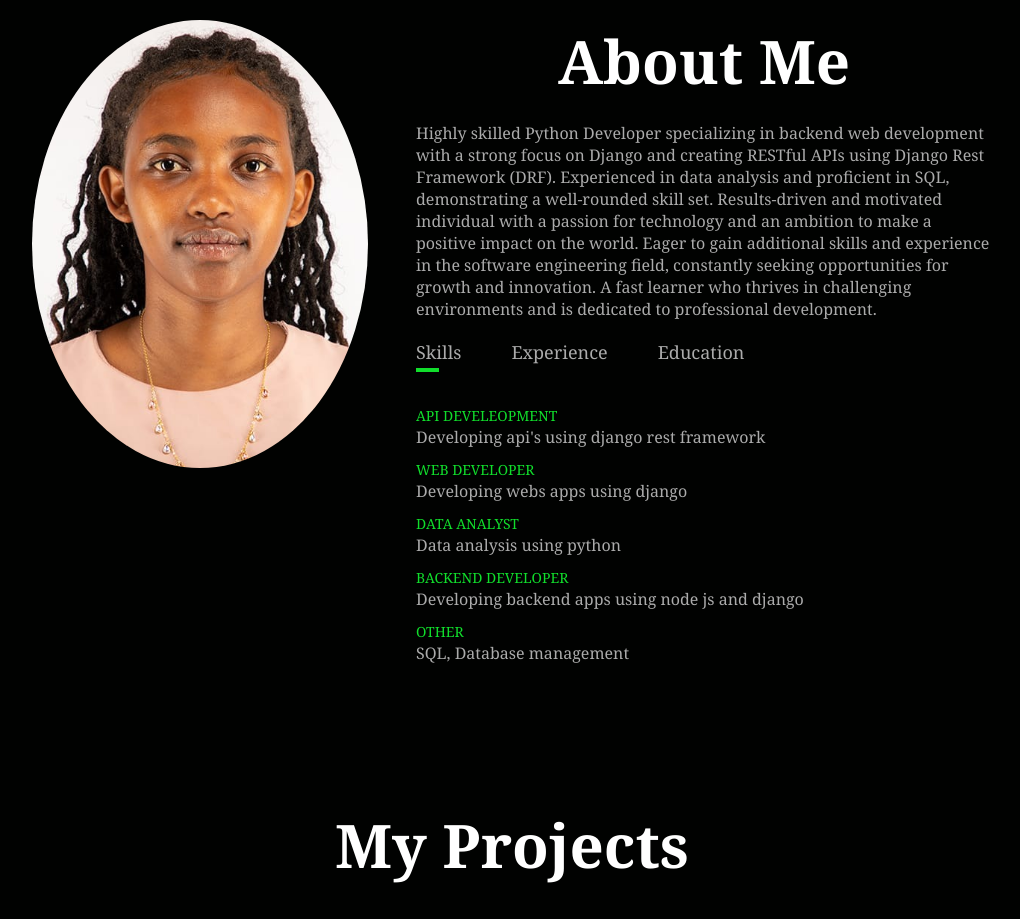
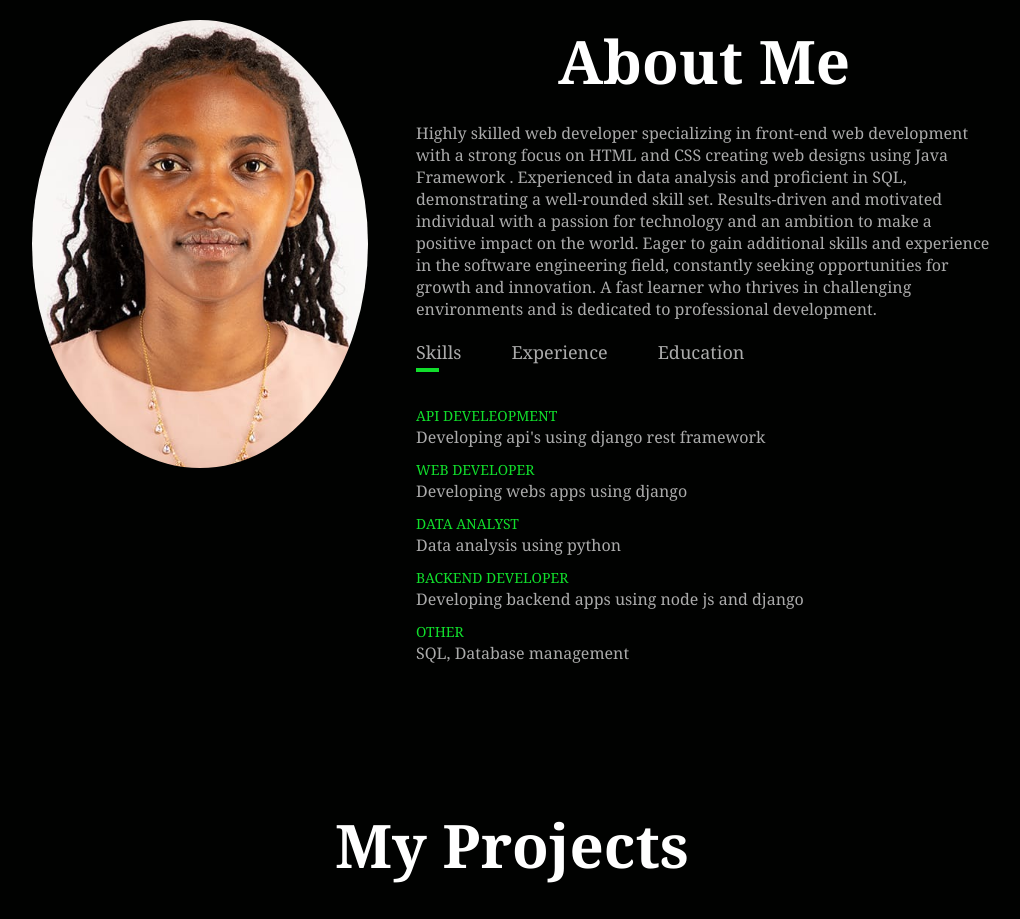
Before and after one commit to Bonaya25/Portfolio, a plain HTML site: page index.html in a window 1280 px wide. Shown: the part 860-1779 px from the top of the page, without its empty margins (128-1148 px from the left). Drawn offline with Linux system fonts and the light colour scheme.

Commit message:
Update index.html

```diff
--- a/index.html
+++ b/index.html
@@ -32,8 +32,8 @@
                 </div>
                 <div class="about-col-2">
                     <h1 class="sub-title">About Me</h1>
-                    <p>Highly skilled Python Developer specializing in backend web development with a strong focus on Django and creating RESTful APIs
-                        using Django Rest Framework (DRF). Experienced in data analysis and proficient in SQL, demonstrating a well-rounded skill set.
+                    <p>Highly skilled web developer specializing in front-end web development with a strong focus on HTML and CSS creating web designs
+                        using Java Framework . Experienced in data analysis and proficient in SQL, demonstrating a well-rounded skill set.
                         Results-driven and motivated individual with a passion for technology and an ambition to make a positive impact on the world. Eager
                         to gain additional skills and experience in the software engineering field, constantly seeking opportunities for growth and innovation.
                         A fast learner who thrives in challenging environments and is dedicated to professional development.</p>
```
